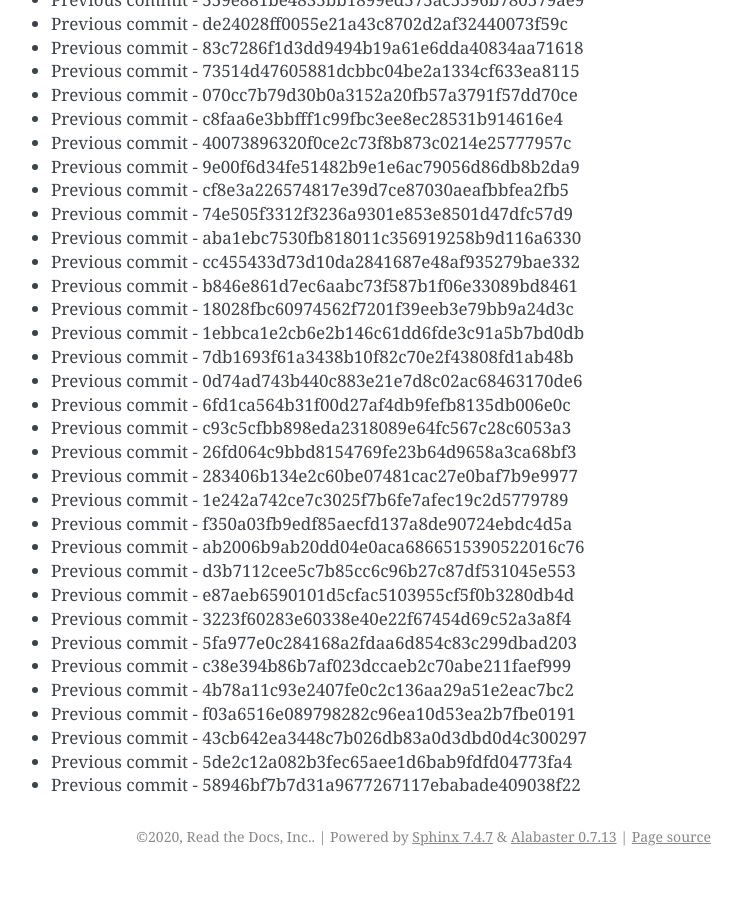
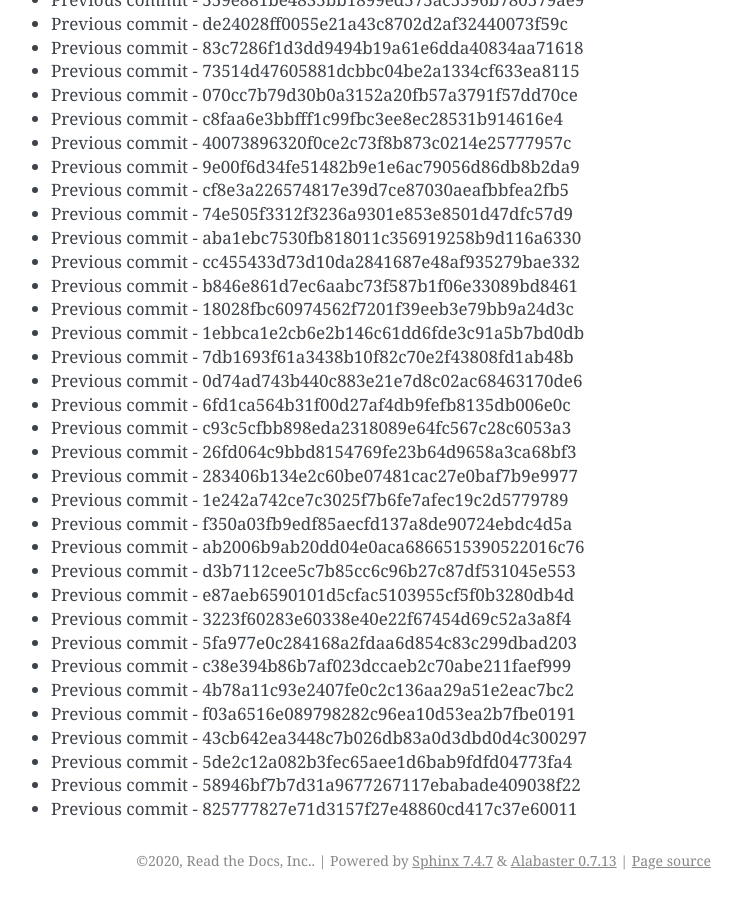
Before and after one commit to readthedocs/rtd-git-stresstest, a Sphinx documentation site: the page built from docs/updates.rst, in a window 1280 px wide and 900 px high, scrolled down 48511 px. Shown: the whole window, without its empty margins (399-1141 px from the left). Built offline with Sphinx 7.4.7, drawn with Linux system fonts in a browser that asks for light colours; before the commit the page ends 49387 px from its top, so only the background shows below that.

Commit message:
Generating commit from previous: 825777827e71d3157f27e48860cd417c37e60011

```diff
--- a/docs/updates.rst
+++ b/docs/updates.rst
@@ -2070,3 +2070,4 @@ It can be tested for any performance characteristics.
 * Previous commit - 43cb642ea3448c7b026db83a0d3dbd0d4c300297
 * Previous commit - 5de2c12a082b3fec65aee1d6bab9fdfd04773fa4
 * Previous commit - 58946bf7b7d31a9677267117ebabade409038f22
+* Previous commit - 825777827e71d3157f27e48860cd417c37e60011
```
